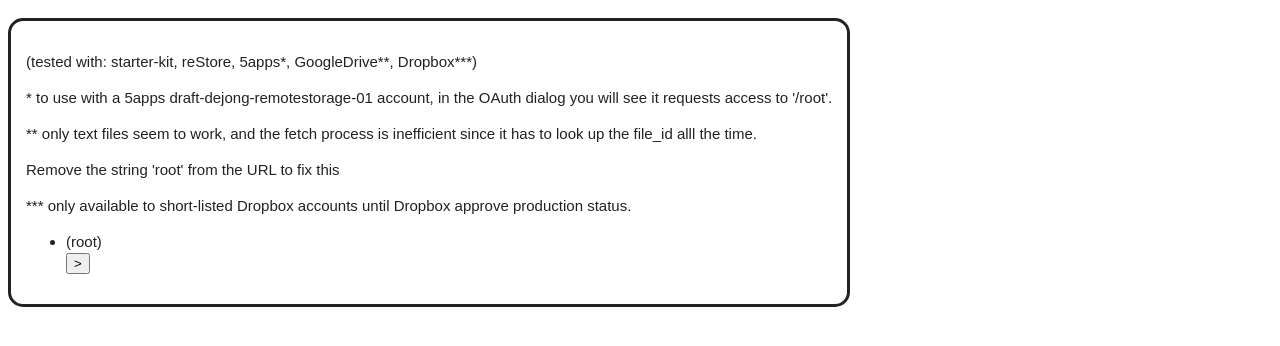
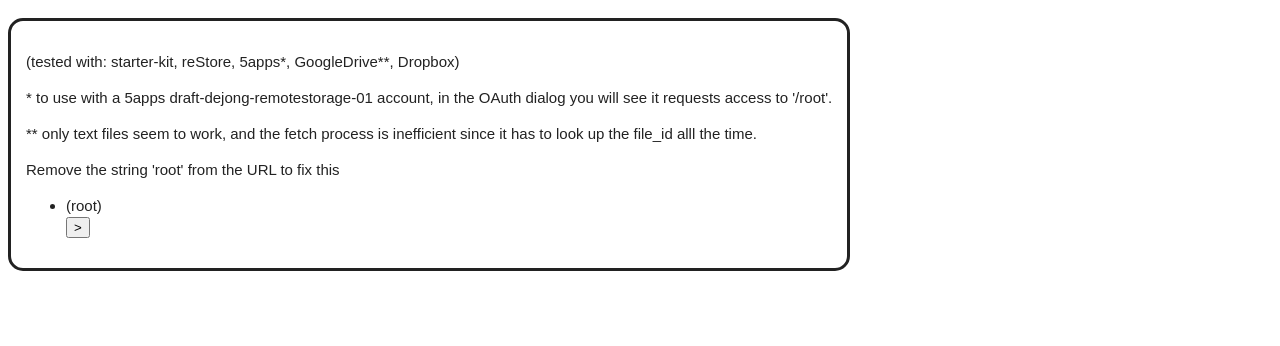
Before and after one commit to michielbdejong/import.5apps.com, a plain HTML site: page index.html in a window 1280 px wide. Shown: the part 50-396 px from the top of the page. Drawn offline with Linux system fonts and the light colour scheme.

Commit message:
Dropbox approved! :)

```diff
--- a/index.html
+++ b/index.html
@@ -14,11 +14,10 @@
   </head>
   <body>
     <article>
-      <p>(tested with: starter-kit, reStore, 5apps*, GoogleDrive**, Dropbox***)</p>
+      <p>(tested with: starter-kit, reStore, 5apps*, GoogleDrive**, Dropbox)</p>
       <p>* to use with a 5apps draft-dejong-remotestorage-01 account, in the OAuth dialog you will see it requests access to '/root'.</p>
       <p>** only text files seem to work, and the fetch process is inefficient since it has to look up the file_id alll the time.</p>
       Remove the string 'root' from the URL to fix this</p>
-      <p>*** only available to short-listed Dropbox accounts until Dropbox approve production status.</p>
       <ul>
         <li>(root)<div id="path-"><input type="submit" value=">" onclick="expandOne('');"></div></li>
     </article>
```
